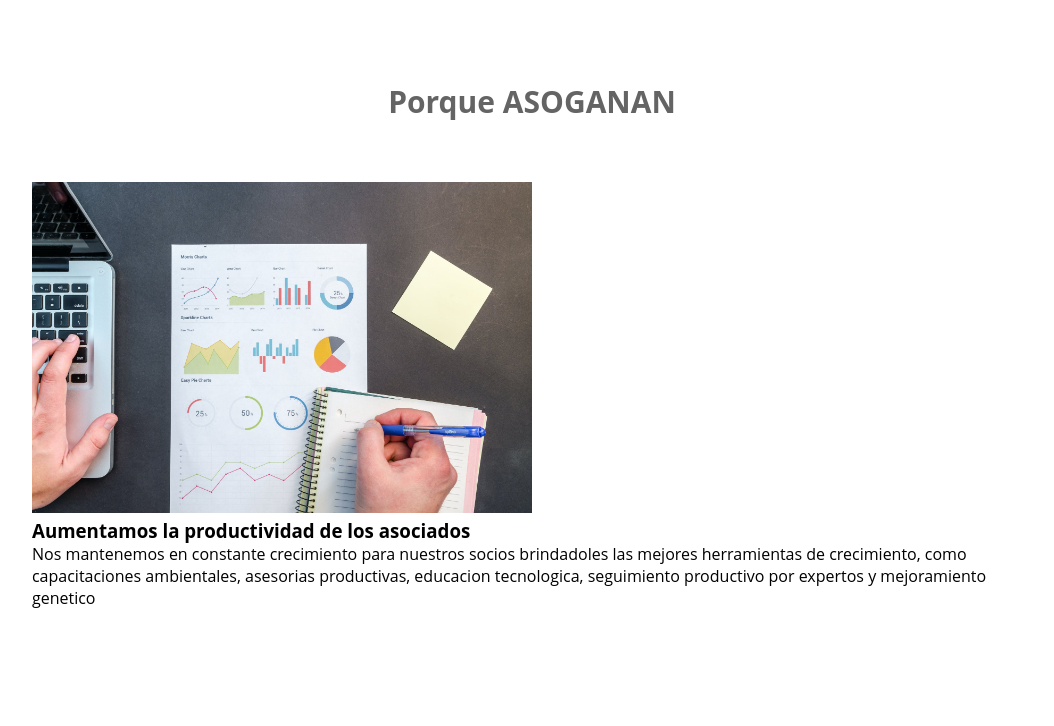
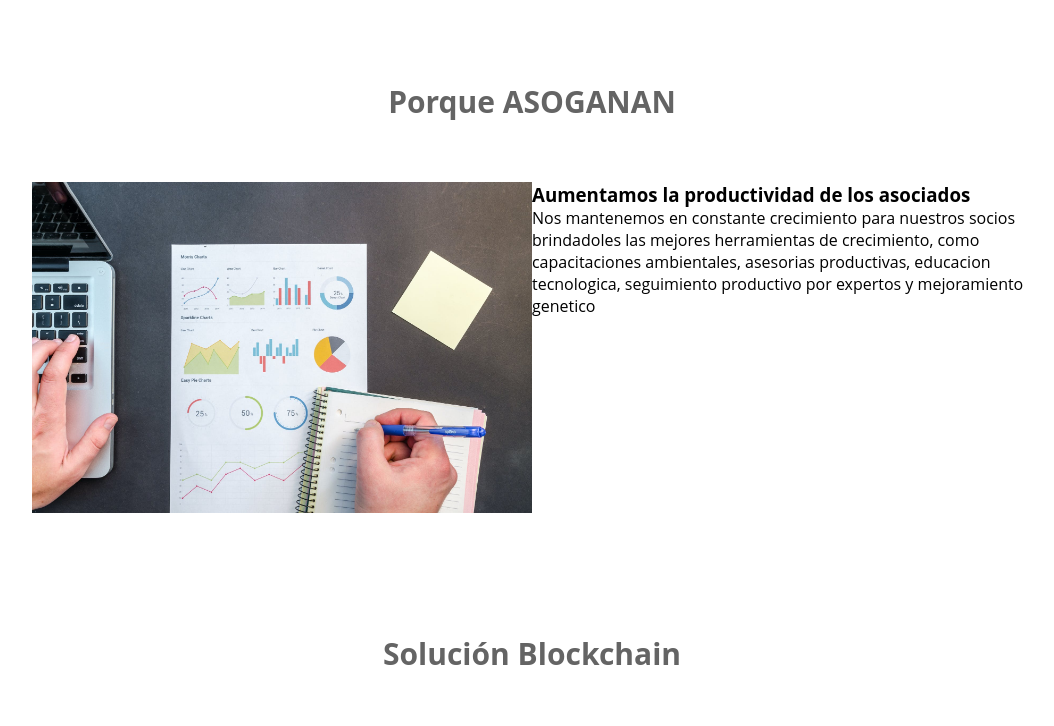
Before and after one commit to santisosa11/asoganan-dev, a plain HTML site: page index.html in a window 1280 px wide. Shown: the part 1100-1826 px from the top of the page, without its empty margins (108-1162 px from the left). Drawn offline with Linux system fonts and the light colour scheme.

Commit message:
Cambio estilos

```diff
--- a/css/estilos.css
+++ b/css/estilos.css
@@ -85,3 +85,8 @@ header .textos-header{
     display: flex;
     justify-content: space-evenly;
 }
+
+.contenedor-porque-asoganan{
+    display: flex;
+    justify-content: space-evenly;
+}
```
